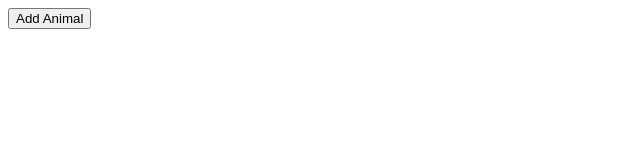
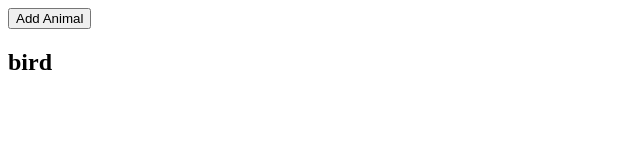
Before and after one commit to lindsaySenia/simple-responsive-react, a React (Create React App) app: page / in a window 1280 px wide. Both pictures are taken after a click on the button "Add Animal". Shown: the top 160 px of the page, without its empty margins (0-640 px from the left). Built offline with nearby package versions, Linux system fonts and the light colour scheme.

Commit message:
array of components

```diff
--- a/src/AnimalShow.js
+++ b/src/AnimalShow.js
@@ -1,7 +1,9 @@
-function AnimalShow () {
-    return <div>
-        Cow
+function AnimalShow ({ type}) {
+    return (
+    <div>
+        <h2>{type}</h2>
     </div>
+    )
 }
 
 export default AnimalShow;
--- a/src/App.js
+++ b/src/App.js
@@ -1,4 +1,5 @@
 import { useState } from 'react';
+import AnimalShow from './AnimalShow';
 
 function getRandomAnimal() {
     const animals = ['bird', 'cat', 'dog', 'gator', 'horse'];
@@ -9,15 +10,23 @@ function getRandomAnimal() {
 
 function App () {
 
-
+    const [animals, setAnimals] = useState([]);
 
     const handleClick = () => {
+        //create new array put all existing animals from previous array in then add random animal
+        // don;t use push bc modifies state directly
+        setAnimals([...animals, getRandomAnimal()]);
+    };
 
-    };
+    //use map function to transform array of elements to an array of components
+    const renderedAnimals = animals.map((animal, i) => {
+        return <AnimalShow type={animal} key={i} />
+    });
 
     return (
     <div>
         <button onClick={handleClick}>Add Animal</button>
+        <div>{renderedAnimals}</div>
 
     </div>
     );
```
